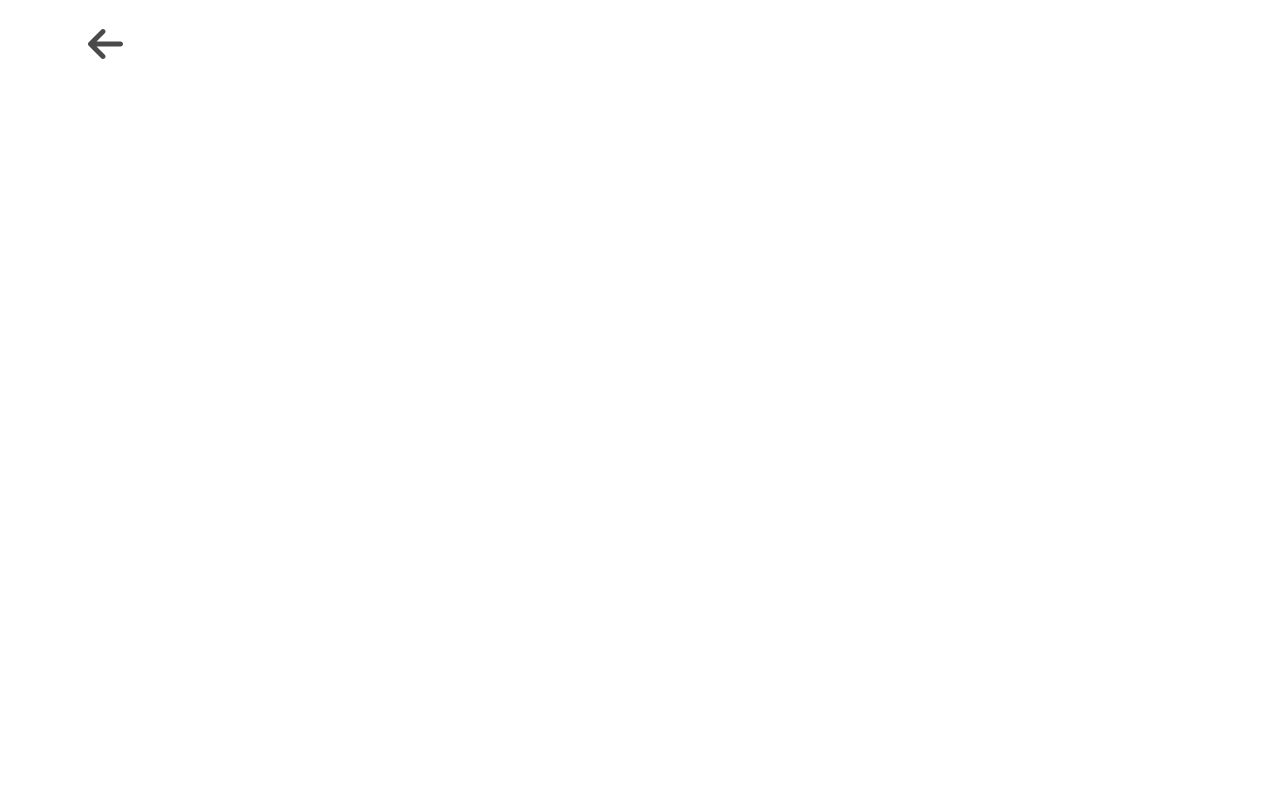
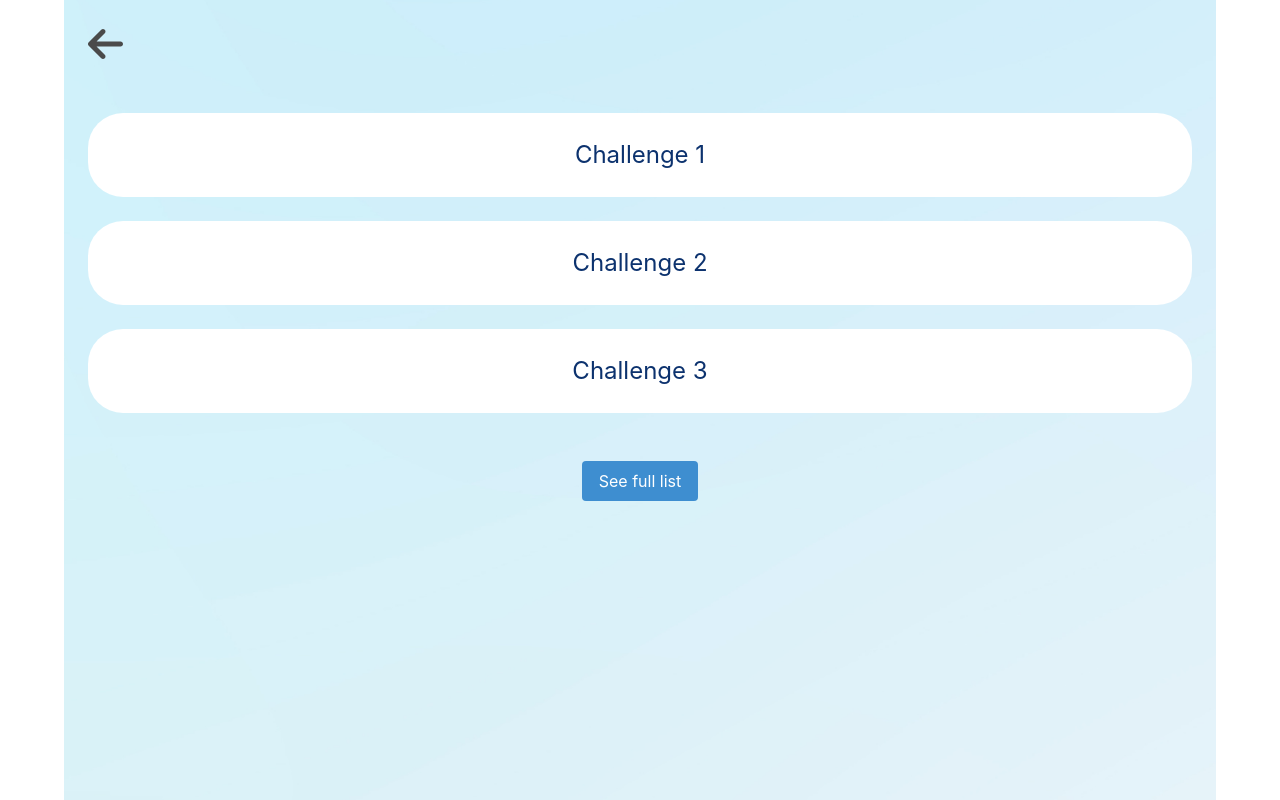
Before and after one commit to rbazin/eco-eco-app, a Vue app in the folder frontend/: page /challenge in a window 1280 px wide. Built offline with nearby package versions, Linux system fonts and the light colour scheme; a web font is replaced by a local one.

Commit message:
select challenges

```diff
--- /dev/null
+++ b/frontend/src/components/AllChallenges.vue
@@ -0,0 +1,5 @@
+<template>
+  <h1 class="title is-1">All challenges Page</h1>
+</template>
+<script></script>
+<style></style>
--- a/frontend/src/components/ChallengePage.vue
+++ b/frontend/src/components/ChallengePage.vue
@@ -1,35 +1,102 @@
 <template>
   <div class="container">
     <!-- Back button -->
-    <div @click="goBack" class="px-5 py-5">
+    <div @click="goBack" class="px-5 py-5 mb-5">
       <font-awesome-icon class="is-size-2" icon="fa-solid fa-arrow-left" />
+    </div>
+
+    <!-- Challenges -->
+    <div
+      v-for="(challenge, index) in challenges"
+      :key="index"
+      class="content mx-5 mb-5 py-5 challenge"
+      @click="goToChallenge(challenge)"
+    >
+      <p class="is-size-4 px-5 has-text-centered">{{ challenge.title }}</p>
+    </div>
+
+    <!-- Button to see full list -->
+    <div class="field mt-6 px-5">
+      <div class="control has-text-centered">
+        <button @click="goToFullList" class="button is-info" type="button">
+          See full list
+        </button>
+      </div>
     </div>
   </div>
 </template>
 
 <script>
 import axios from "axios";
+import { userStore } from "../stores/userStore";
+import { challengeStore } from "../stores/challengeStore";
 
 export default {
   name: "ChallengePage",
+  setup() {
+    const user_store = userStore();
+    const challenge_store = challengeStore();
+    return {
+      user_store,
+      challenge_store,
+    };
+  },
   data() {
     return {
-      challenges: {},
+      challenges: [
+        {
+          id: 1,
+          title: "Challenge 1",
+          fact: "lorem ipsum",
+        },
+        {
+          id: 2,
+          title: "Challenge 2",
+          fact: "lorem ipsum",
+        },
+        {
+          id: 3,
+          title: "Challenge 3",
+          fact: "lorem ipsum",
+        },
+      ],
     };
   },
   methods: {
+    goToChallenge(challenge) {
+      this.$router.push({
+        name: "SelectChallenge",
+        path: "/challenge",
+        params: {
+          id: challenge.id,
+        },
+      });
+    },
     goBack() {
       this.$router.push("/home");
     },
+    goToFullList() {
+      this.$router.push("/all-challenges");
+    },
     // Function to get the challenge from the backend
     getChallenges() {
-      // Get 3 challenges from the backend, each challenge should be an object {id, title, ecoFact}
+      // Get 3 challenges from the backend, each challenge should be an object {id, title, fact, reward}
+
+      // check if there are challenges in the store before asking backend
+      //if (this.challenge_store.getChallenges().length > 0) {
+      //  return this.challenge_store.getChallenges();
+      //}
       axios
-        .get("http://localhost:5000/api/challenges")
+        .get("http://localhost:5000/api/challenges", {
+          params: {
+            userId: this.store.userId, // the get request sends the id of the user to personalize the challenges sent
+          },
+        })
         .then((response) => {
           console.log(response);
           if (response.data.success) {
             this.challenges = response.data.challenges;
+            this.challenge_store.setChallenges(this.challenges);
           }
         })
         .catch((error) => {
@@ -40,4 +107,14 @@ export default {
 };
 </script>
 
-<style scoped></style>
+<style scoped>
+.container {
+  background-image: url("../assets/set_1/login_background.png");
+  height: 100vh;
+}
+.challenge {
+  color: rgb(12, 50, 110);
+  background-color: #ffffff;
+  border-radius: 35px;
+}
+</style>
--- a/frontend/src/components/FullChallengePage.vue
+++ /dev/null
@@ -1,5 +0,0 @@
-<template>
-  <h1 class="title is-1">full challenge Page</h1>
-</template>
-<script></script>
-<style></style>
--- a/frontend/src/components/HomePage.vue
+++ b/frontend/src/components/HomePage.vue
@@ -126,7 +126,7 @@ export default {
         this.changeModalClearChallenge();
       } else {
         // route to the challenges page
-        this.$router.push("/challenges");
+        this.$router.push("/challenge");
       }
     },
     // get the user's data from store : should launch right from the beginning
--- /dev/null
+++ b/frontend/src/components/SelectChallenge.vue
@@ -0,0 +1,32 @@
+<template>
+  <div class="container">
+    <!-- Back button -->
+    <div @click="goBack" class="px-5 py-5 mb-5">
+      <font-awesome-icon class="is-size-2" icon="fa-solid fa-arrow-left" />
+    </div>
+    <h1 class="is-size-1 title">{{ id }}</h1>
+  </div>
+</template>
+
+<script>
+export default {
+  name: "SelectChallenge",
+  data() {
+    return {
+      id: this.$route.params.id,
+    };
+  },
+  methods: {
+    goBack() {
+      this.$router.push("/challenge"); // For the moment it will change the three challenges from the previous page
+    },
+  },
+};
+</script>
+
+<style scoped>
+.container {
+  height: 100vh;
+  background-image: url("../assets/set_1/login_background.png");
+}
+</style>
--- a/frontend/src/routes.js
+++ b/frontend/src/routes.js
@@ -10,6 +10,8 @@ import ProfilePage from "./components/ProfilePage.vue";
 import QuestionnairePage1 from "./components/QuestionnairePage1.vue";
 import QuestionnairePage2 from "./components/QuestionnairePage2.vue";
 import ChallengePage from "./components/ChallengePage.vue";
+import AllChallenges from "./components/AllChallenges.vue";
+import SelectChallenge from "./components/SelectChallenge.vue";
 
 // Possible routes for the application
 export const routes = [
@@ -24,5 +26,11 @@ export const routes = [
   { path: "/profile", component: ProfilePage },
   { path: "/home", component: HomePage },
   { path: "/challenge", component: ChallengePage },
+  { path: "/all-challenges", component: AllChallenges },
+  {
+    path: "/select-challenge/:id",
+    name: "SelectChallenge",
+    component: SelectChallenge,
+  },
   { path: "/:pathMatch(.*)*", redirect: "/" }, // if the page is not found, redirect to the login page (improvement : send to 404 or home if logged in)
 ];
--- /dev/null
+++ b/frontend/src/stores/challengeStore.js
@@ -0,0 +1,33 @@
+import { defineStore } from "pinia";
+
+export const challengeStore = defineStore("challengeStore", {
+  state: () => ({
+    challenges: [
+      {
+        id: 1,
+        title: "Challenge 1",
+        fact: "lorem ipsum",
+      },
+      {
+        id: 2,
+        title: "Challenge 2",
+        fact: "lorem ipsum",
+      },
+      {
+        id: 3,
+        title: "Challenge 3",
+        fact: "lorem ipsum",
+      },
+    ],
+  }),
+  getters: {
+    getChallenges() {
+      return this.challenges;
+    },
+  },
+  actions: {
+    async setChallenges(challenges) {
+      this.challenges = challenges;
+    },
+  },
+});
```
